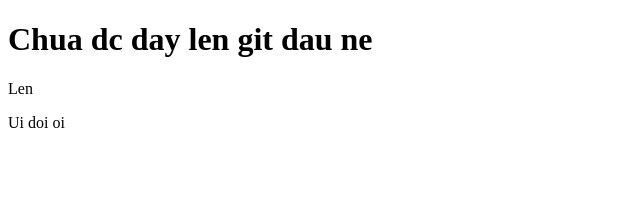
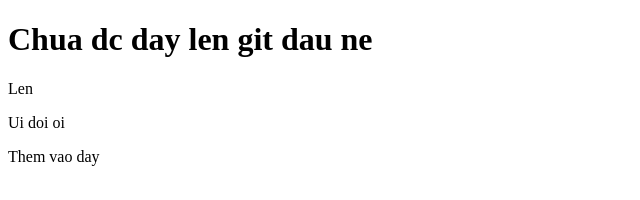
Before and after one commit to LeeJaeLee2610/Git_toturial, a plain HTML site: page demo.html in a window 1280 px wide. Shown: the whole page, without its empty margins (0-640 px from the left). Drawn offline with Linux system fonts and the light colour scheme.

Commit message:
sua tiep

```diff
--- a/demo.html
+++ b/demo.html
@@ -10,5 +10,6 @@
     <h1>Chua dc day len git dau ne</h1>
     <p>Len</p>
     <p>Ui doi oi</p>
+    Them vao day
 </body>
 </html>
```
